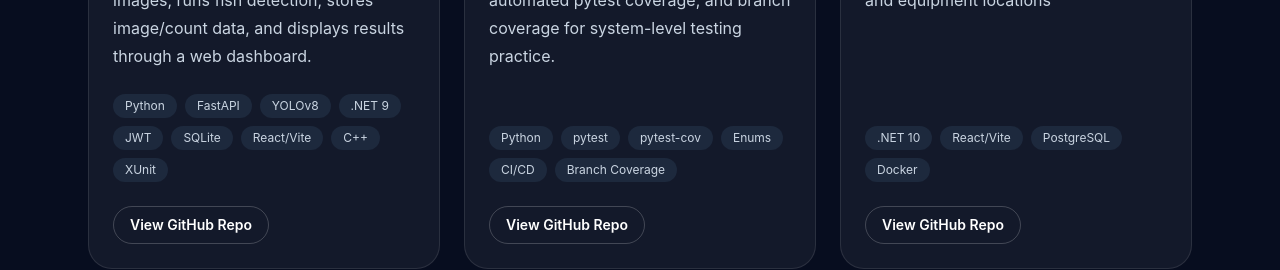
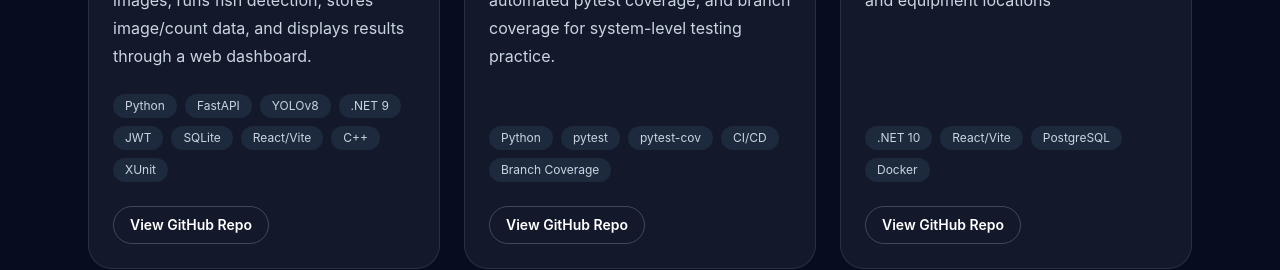
Before and after one commit to carsoni4/carsoni4.github.io, a React (Vite) app: page / in a window 1280 px wide. Shown: the part 2060-2330 px from the top of the page. Built offline with nearby package versions, Linux system fonts and the light colour scheme.

Commit message:
Update App.tsx

```diff
--- a/src/App.tsx
+++ b/src/App.tsx
@@ -10,7 +10,7 @@ const projects = [
     title: "Machine Controller Simulator",
     description:
       "Built a Python-based embedded-style machine controller simulator with command validation, safety rules, automated pytest coverage, and branch coverage for system-level testing practice.",
-    tech: ["Python", "pytest", "pytest-cov", "Enums", "CI/CD", "Branch Coverage"],
+    tech: ["Python", "pytest", "pytest-cov", "CI/CD", "Branch Coverage"],
     github: "https://github.com/carsoni4/MachineControllerSimulator/",
   },
   {
```
